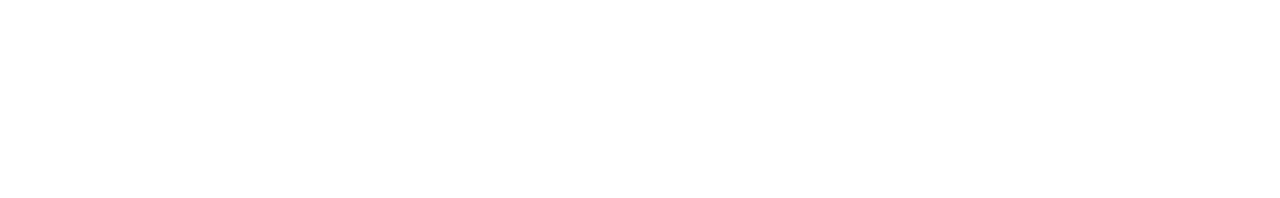
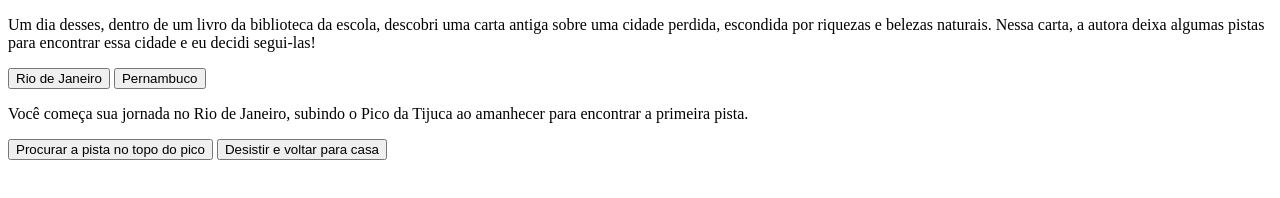
Before and after one commit to Bah2007/Alura, a plain HTML site: page index.html in a window 1280 px wide. Drawn offline with Linux system fonts and the light colour scheme.

Commit message:
passo 1 e passo 2 feito

```diff
--- a/index.html
+++ b/index.html
@@ -6,6 +6,24 @@
     <title>Em busca da cidade Perdida</title>
 </head>
 <body>
+    <main>
+        <div class="passo ativo" id="passo-0">
+            <p>
+                Um dia desses, dentro de um livro da biblioteca da escola, descobri uma carta antiga sobre uma cidade perdida, escondida por riquezas e belezas naturais. Nessa carta, a autora deixa algumas pistas para encontrar essa cidade e eu decidi segui-las!
+            </p>
+            <button class="btn-proximo" data-proximo="1">Rio de Janeiro</button>
+            <button class="btn-proximo" data-proximo="2">Pernambuco</button>
+
+        </div>
+        <div class="passo ativo" id="passo-1">
+            <p>
+                Você começa sua jornada no Rio de Janeiro, subindo o Pico da Tijuca ao amanhecer para encontrar a primeira pista.
+            </p>
+            <button class="btn-proximo" data-proximo="3">Procurar a pista no topo do pico</button>
+            <button class="btn-proximo" data-proximo="4">Desistir e voltar para casa</button>
+
+        </div>
+    </main>
 
 </body>
 </html>
```
